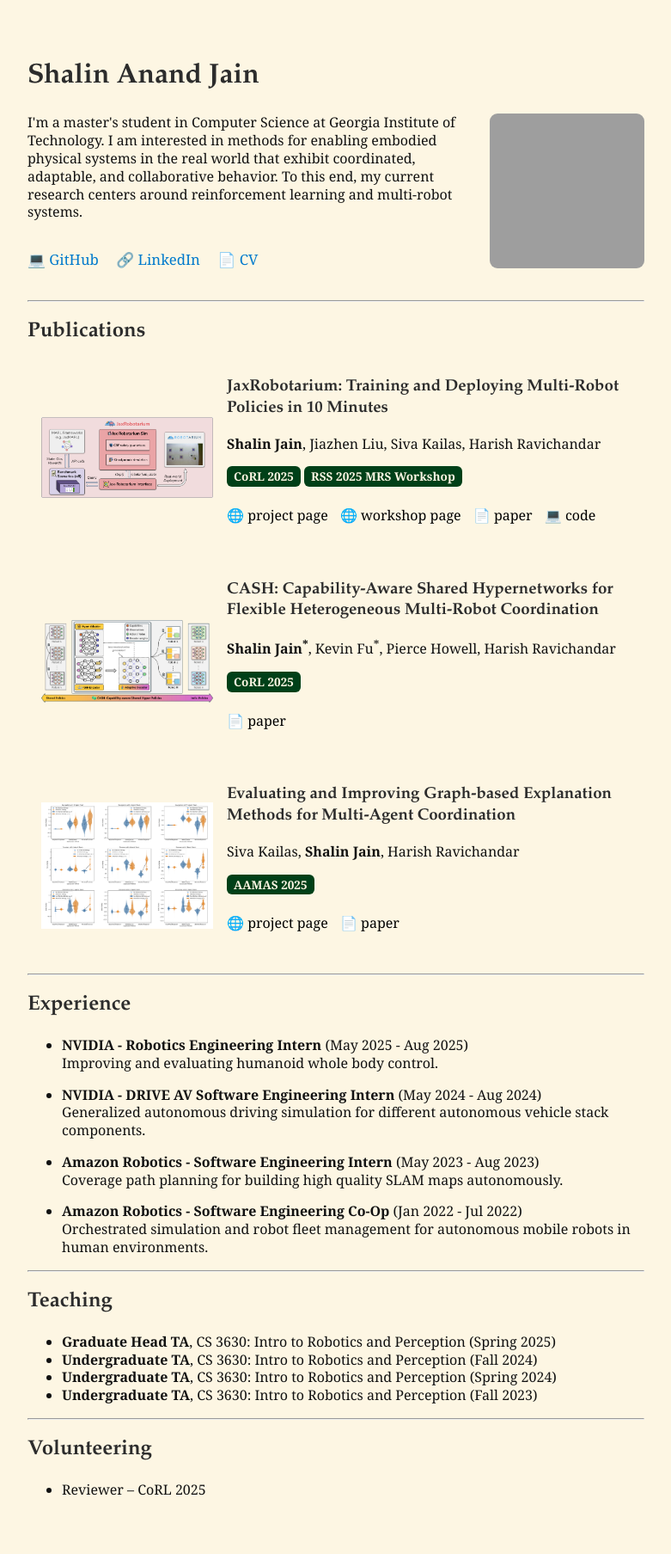
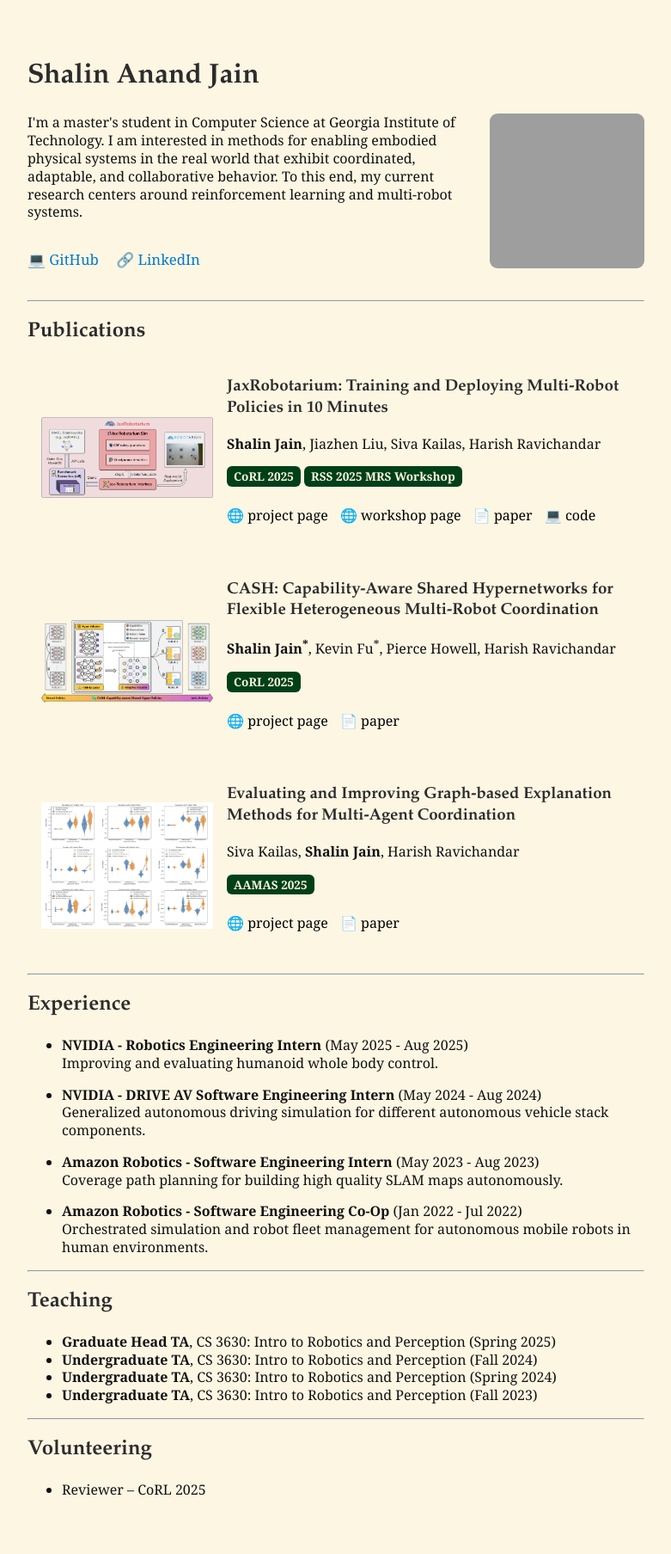
Before and after one commit to shalin-jain/shalin-jain.github.io, a Jekyll site: the page built from index.md, in a window 1280 px wide. Shown: the whole page at 86% size, without its empty margins (249-1030 px from the left). Built offline with Jekyll 4.4.1, drawn with Linux system fonts in a browser that asks for light colours; grey boxes are pictures that could not be loaded.

Commit message:
update project page links

```diff
--- a/index.md
+++ b/index.md
@@ -12,7 +12,7 @@ layout: default
     <div class="contact-icons">
       💻 <a href="https://github.com/shalin-jain">GitHub</a>
       🔗 <a href="https://www.linkedin.com/in/shalin-jain/">LinkedIn</a>
-      📄 <a href="assets/CV_ShalinJ.pdf">CV</a>
+      <!-- 📄 <a href="assets/CV_ShalinJ.pdf">CV</a> -->
     </div>
   </div>
 
@@ -47,6 +47,7 @@ layout: default
     <p><b>Shalin Jain<sup>*</sup></b>, Kevin Fu<sup>*</sup>, Pierce Howell, Harish Ravichandar</p>
     <span class="badge">CoRL 2025</span>
     <p class="pub-links">
+      🌐 <a href="https://star-lab.cc.gatech.edu/papers/fu-jain-CASH-CoRL/">project page</a>
       📄 <a href="https://arxiv.org/abs/2501.06058">paper</a>
     </p>
   </div>
```
Also changed, not shown: 2 other files.
